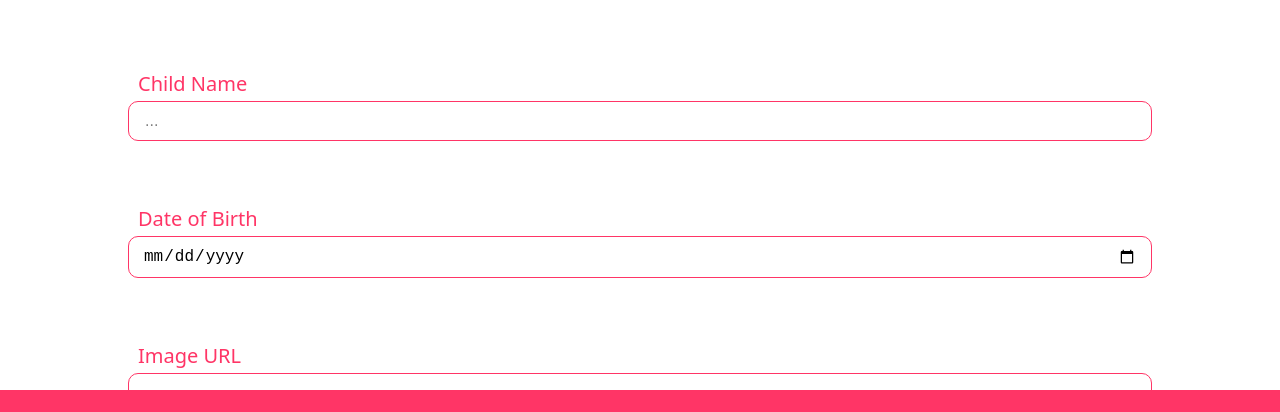
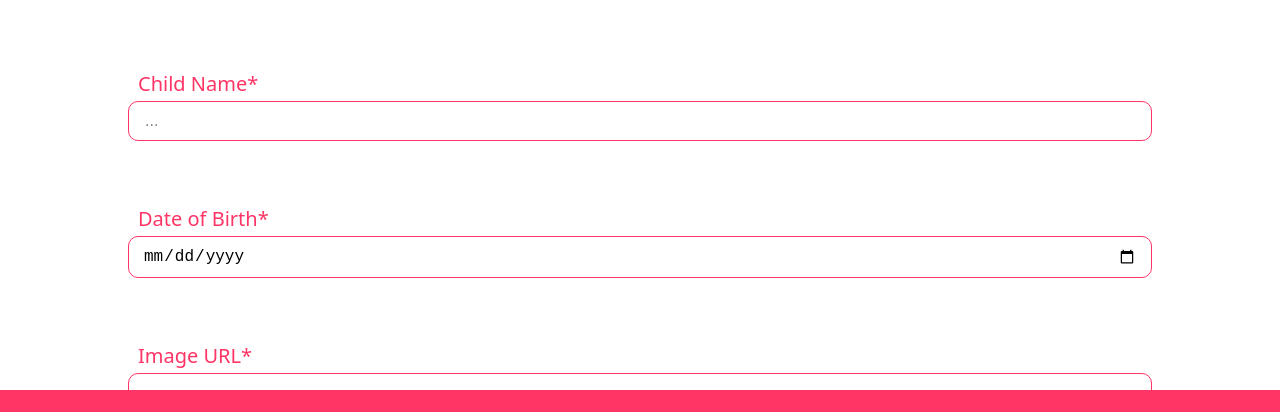
Before and after one commit to idn8k/responsibility_app, a Next.js app: page /addChildPage in a window 1280 px wide. Shown: the part 330-742 px from the top of the page. Built offline with nearby package versions, Linux system fonts and the light colour scheme.

Commit message:
add required fields

```diff
--- a/components/ChildForm.jsx
+++ b/components/ChildForm.jsx
@@ -98,6 +98,13 @@ const StyledLinkBtn = styled(Link)`
   text-align: center;
 `;
 
+const StyledSpan = styled.span`
+  color: #ff3566;
+  position: absolute;
+  left: 50px;
+  bottom: 0;
+`;
+
 export default function ChildForm({ child, isEdit, onEdit }) {
   const router = useRouter();
   const [inputData, setInputData] = useState({
@@ -193,7 +200,7 @@ export default function ChildForm({ child, isEdit, onEdit }) {
       >
         <StyledHeading>{isEdit ? "Edit Child" : "Add Child"}</StyledHeading>
         <StyledInputContainer>
-          <StyledLabel htmlFor="name">Child Name</StyledLabel>
+          <StyledLabel htmlFor="name">Child Name*</StyledLabel>
           <StyledInput
             name="name"
             required={!isEdit && "required"}
@@ -205,7 +212,7 @@ export default function ChildForm({ child, isEdit, onEdit }) {
           />
         </StyledInputContainer>
         <StyledInputContainer>
-          <StyledLabel htmlFor="birth_date">Date of Birth</StyledLabel>
+          <StyledLabel htmlFor="birth_date">Date of Birth*</StyledLabel>
           <StyledDateInput
             name="birth_date"
             required={!isEdit && "required"}
@@ -216,7 +223,7 @@ export default function ChildForm({ child, isEdit, onEdit }) {
           />
         </StyledInputContainer>
         <StyledInputContainer>
-          <StyledLabel htmlFor="imgUrl">Image URL</StyledLabel>
+          <StyledLabel htmlFor="imgUrl">Image URL*</StyledLabel>
           <StyledInput
             required={!isEdit && "required"}
             name="imgUrl"
@@ -232,6 +239,7 @@ export default function ChildForm({ child, isEdit, onEdit }) {
           <StyledLinkBtn href="/">Cancel</StyledLinkBtn>
           {isFormComplete && !error && <Button type="submit">Add</Button>}
         </StyledBtnContainer>
+        <StyledSpan>*Required</StyledSpan>
       </StyledForm>
     </>
   );
```
